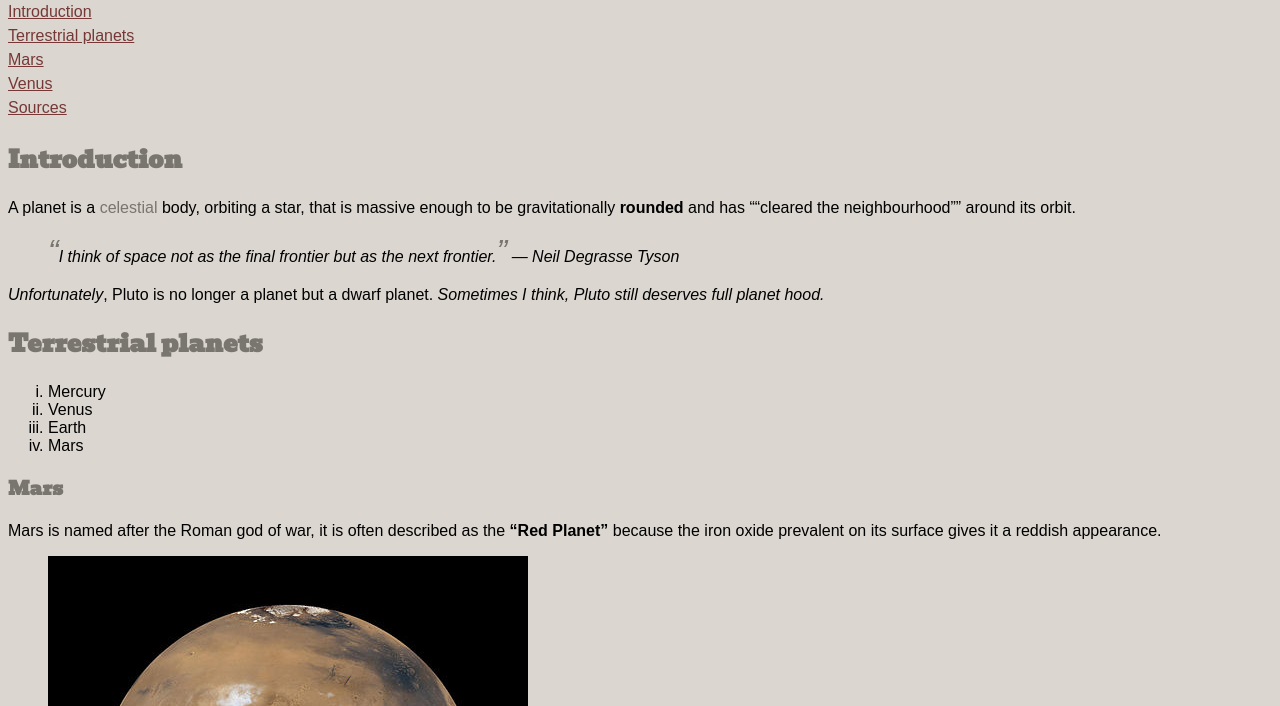
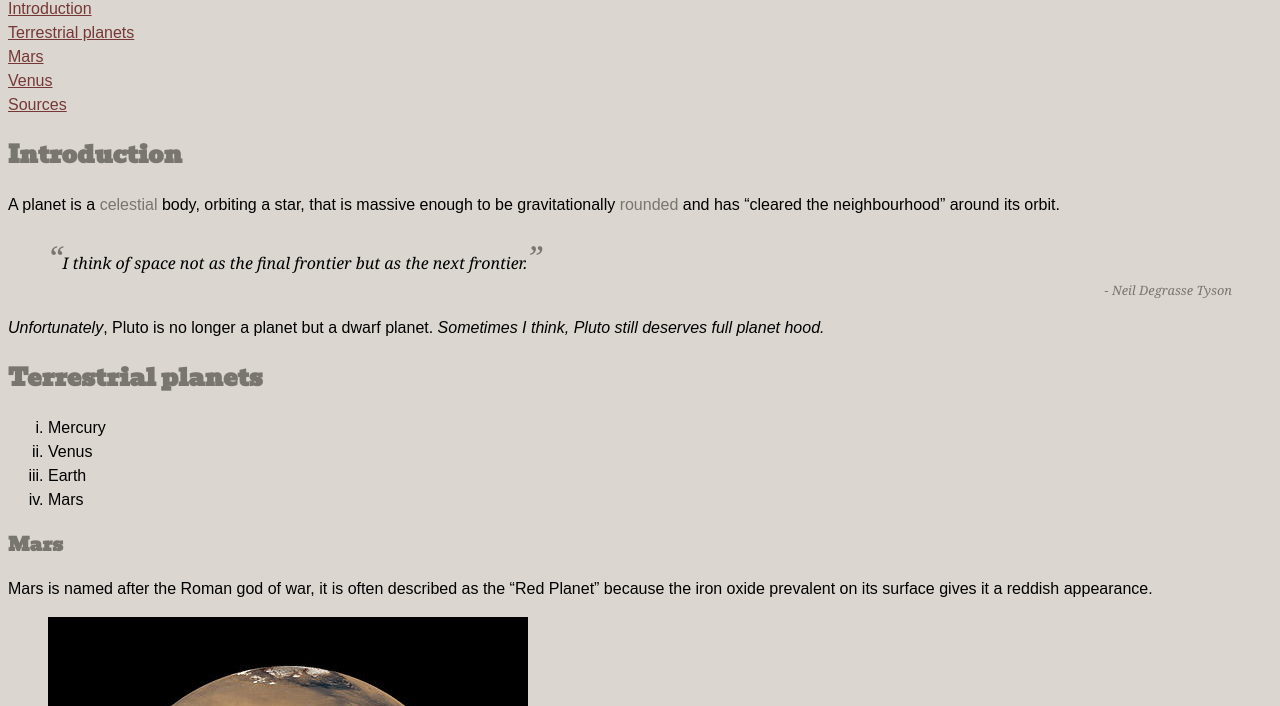
Before and after one commit to KevinBMcIntyre/dsn1674-assignment-3, a plain HTML site: page index.html in a window 1280 px wide. Shown: the part 94-800 px from the top of the page. Drawn offline with Linux system fonts and the light colour scheme.

Commit message:
Fixed minor differences.

```diff
--- a/css/main.css
+++ b/css/main.css
@@ -5,6 +5,7 @@ h1, h2, h3 {
 html{
 	background-color:#dbd6cf;
 	font-family: arial, sans-serif;
+	line-height: 1.5;
 }
 a{
 	color:#763837;
@@ -15,10 +16,9 @@ a:hover{
 nav ol {
 	list-style-type:none;
 	padding: 0;
-	line-height: 1.5;
 }
 Blockquote{
-	font-style: georgia, serif;
+	font-family: georgia, serif;
 	font-style: italic;
 }
 Blockquote span {
@@ -31,14 +31,19 @@ dt{
 ol {
 	list-style-type: lower-roman;
 }
-.different {
+b {
 	color:#79756f;
+	font-weight:normal;
 }
 ol span {
 	list-style-type: circle;
-	line-height: 1.5;
 }
 figcaption {
-	font-size: .75rem;
+	font-size: .8rem;
 	font-style: italic;
 }
+blockquote div {
+	text-align: right;
+	font-size: .8rem;
+	color:#79756f;
+}
--- a/index.html
+++ b/index.html
@@ -20,9 +20,9 @@
 				</ol>
 			</nav>
 			<h2 id="intro">Introduction</h2>
-			<p>A planet is a <span class="different">celestial</span> body, orbiting a star, that is massive enough to be gravitationally <b>rounded</b> and has <q>“cleared the neighbourhood”</q> around its orbit.</p>
+			<p>A planet is a <b>celestial</b> body, orbiting a star, that is massive enough to be gravitationally <b>rounded</b> and has <q>cleared the neighbourhood</q> around its orbit.</p>
 
-			<blockquote><span>“</span>I think of space not as the final frontier but as the next frontier.<span>”</span> — <cite>Neil Degrasse Tyson</cite></blockquote>
+			<blockquote><span>“</span>I think of space not as the final frontier but as the next frontier.<span>”</span> <div>- <cite>Neil Degrasse Tyson</cite></div></blockquote>
 
 			<p><i>Unfortunately</i>, Pluto is no longer a planet but a dwarf planet. <i>Sometimes I think, Pluto still deserves full planet hood.</i></p>
 
@@ -34,7 +34,7 @@
 				<li>Mars</li>
 			</ol>
 			<h3 id="mars">Mars</h2>
-			<p>Mars is named after the Roman god of war, it is often described as the <b>“Red Planet”</b> because the iron oxide prevalent on its surface gives it a reddish appearance.</p>
+			<p>Mars is named after the Roman god of war, it is often described as the <q>Red Planet</q> because the iron oxide prevalent on its surface gives it a reddish appearance.</p>
 			<figure>
 				<img src="img/mars.jpg" alt="A planet picture of mars.">
 					<figcaption>A computer-generated image of Mars from real data.</figcaption>
```
